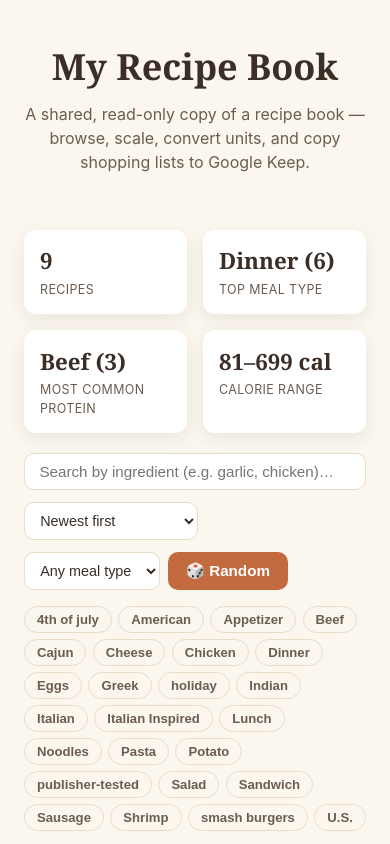
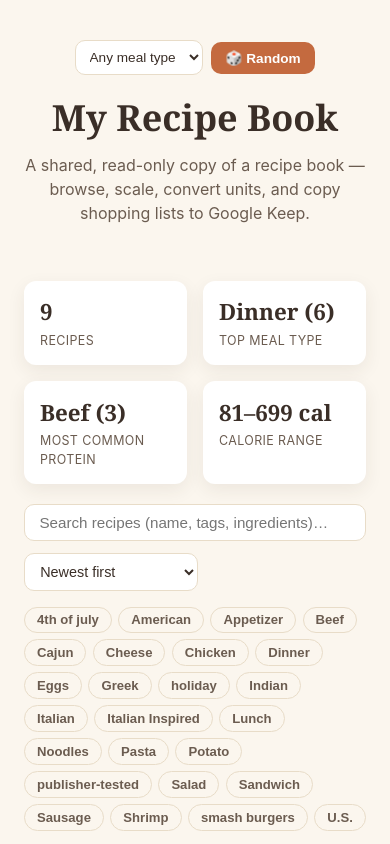
Before and after one commit to Gnomon7/recipe-rewriter, a browser extension: page docs/index.html in a window 390 px wide. Shown: the top 844 px of the page. Drawn offline with Linux system fonts and the light colour scheme.

Commit message:
Broaden search, unify meal-type filter, move Random to header
- matchesSearch now checks title, tags, ingredients, instructions, and
  source URL -- not just ingredients. Fixes two real gaps: typing a
  tag like "4th of july" found nothing (tags were clickable but not
  searchable), and recipe names didn't match either.
- The meal-type dropdown previously only fed the Random button; it now
  drives the same activeTag state as the tag-filter pills, so picking
  a meal type actually filters the grid too. Both controls stay in
  sync in either direction (clicking a meal-type tag pill updates the
  dropdown, and vice versa) via a new setActiveTag/syncMealTypeSelect
  pair, rather than tracking two independent filter states.
- Random now draws from getFilteredRecipes() (tag + search combined)
  instead of re-reading the dropdown directly, so "random" means
  "random among what's currently visible," including search matches.
- Moved the meal-type select and Random button out of the dashboard
  controls row and into the header, next to Refresh Live Site -- all
  three global actions in one place. Added a narrow-viewport fallback
  so the header row stacks above the title instead of overlapping it.
- Re-ran npm run publish so the shared site picks this up too.

```diff
--- a/docs/book.js
+++ b/docs/book.js
@@ -84,10 +84,48 @@ function renderRandomMealTypeOptions() {
     + mealTags.map((t) => `<option value="${escapeHtml(t)}">${escapeHtml(t)}</option>`).join('');
 }
 
+// Keeps the meal-type dropdown showing whatever tag is currently active (if
+// it's one of the meal-type options), or "Any meal type" otherwise -- the
+// dropdown and the tag-filter pills are two views onto the same activeTag.
+function syncMealTypeSelect() {
+  const select = document.getElementById('random-meal-type');
+  const match = Array.from(select.options).find(
+    (o) => o.value && activeTag && o.value.toLowerCase() === activeTag.toLowerCase()
+  );
+  select.value = match ? match.value : '';
+}
+
+// Sets the shared tag filter from either the tag-pill bar or the meal-type
+// dropdown, and keeps both controls in sync with the result.
+function setActiveTag(tag) {
+  activeTag = tag || null;
+  renderTagFilter();
+  syncMealTypeSelect();
+  renderGrid();
+}
+
+// The recipes currently matching both the tag filter and the search box
+// (unsorted) -- shared by the grid and the Random button, so "random" means
+// "random among what I'm currently looking at."
+function getFilteredRecipes() {
+  const byTag = activeTag ? allRecipes.filter((r) => hasTag(r, activeTag)) : allRecipes.slice();
+  return byTag.filter((r) => matchesSearch(r, searchQuery));
+}
+
+// Searches across everything meaningful about a recipe -- title, tags,
+// ingredients, instructions, and source -- not just ingredients, so typing
+// a tag ("4th of july"), a recipe name, or a technique all find something.
 function matchesSearch(recipe, query) {
   if (!query) return true;
   const q = query.toLowerCase();
-  return (recipe.ingredients || []).some((i) => i.toLowerCase().includes(q));
+  const haystack = [
+    recipe.title,
+    ...(recipe.tags || []),
+    ...(recipe.ingredients || []),
+    ...(recipe.instructionsOriginal || []),
+    recipe.sourceUrl,
+  ];
+  return haystack.some((field) => typeof field === 'string' && field.toLowerCase().includes(q));
 }
 
 function sortRecipes(recipes, mode) {
@@ -130,6 +168,7 @@ async function loadRecipes() {
     dashboard.hidden = false;
     renderStats();
     renderRandomMealTypeOptions();
+    syncMealTypeSelect();
     renderTagFilter();
     renderGrid();
   } catch (err) {
@@ -157,18 +196,14 @@ function renderTagFilter() {
   bar.querySelectorAll('.tag-pill').forEach((btn) => {
     btn.addEventListener('click', () => {
       const tag = btn.dataset.tag;
-      activeTag = activeTag && activeTag.toLowerCase() === tag.toLowerCase() ? null : tag;
-      renderTagFilter();
-      renderGrid();
+      setActiveTag(activeTag && activeTag.toLowerCase() === tag.toLowerCase() ? null : tag);
     });
   });
 }
 
 function renderGrid() {
   const grid = document.getElementById('recipe-grid');
-  let filtered = activeTag ? allRecipes.filter((r) => hasTag(r, activeTag)) : allRecipes.slice();
-  filtered = filtered.filter((r) => matchesSearch(r, searchQuery));
-  filtered = sortRecipes(filtered, sortMode);
+  const filtered = sortRecipes(getFilteredRecipes(), sortMode);
 
   if (!filtered.length) {
     const bits = [];
@@ -246,11 +281,14 @@ document.getElementById('sort-select').addEventListener('change', (e) => {
   renderGrid();
 });
 
+document.getElementById('random-meal-type').addEventListener('change', (e) => {
+  setActiveTag(e.target.value || null);
+});
+
 document.getElementById('random-btn').addEventListener('click', () => {
-  const mealType = document.getElementById('random-meal-type').value;
-  const pool = mealType ? allRecipes.filter((r) => hasTag(r, mealType)) : allRecipes;
+  const pool = getFilteredRecipes();
   if (!pool.length) {
-    alert('No recipes match that meal type yet.');
+    alert('No recipes match the current filters.');
     return;
   }
   const pick = pool[Math.floor(Math.random() * pool.length)];
--- a/docs/index.html
+++ b/docs/index.html
@@ -9,7 +9,13 @@
 <body>
 <script>window.RECIPE_BOOK_STATIC = true;</script>
 <header class="site-header">
-  <button type="button" id="refresh-live-btn" class="btn btn-primary refresh-live-btn" hidden>🚀 Refresh Live Site</button>
+  <div class="header-actions">
+    <select id="random-meal-type" class="sort-select" aria-label="Filter (and randomize) by meal type">
+      <option value="">Any meal type</option>
+    </select>
+    <button type="button" id="random-btn" class="btn btn-primary btn-small">🎲 Random</button>
+    <button type="button" id="refresh-live-btn" class="btn btn-primary btn-small" hidden>🚀 Refresh Live Site</button>
+  </div>
   <h1>My Recipe Book</h1>
   <p id="tagline" class="tagline">Recipes captured from around the web, cleaned up and ready to cook from.</p>
 </header>
@@ -22,20 +28,14 @@
         id="ingredient-search"
         type="search"
         class="search-input"
-        placeholder="Search by ingredient (e.g. garlic, chicken)…"
-        aria-label="Search recipes by ingredient"
+        placeholder="Search recipes (name, tags, ingredients)…"
+        aria-label="Search recipes by name, tag, or ingredient"
       />
       <select id="sort-select" class="sort-select" aria-label="Sort recipes">
         <option value="newest">Newest first</option>
         <option value="calories-asc">Calories: low to high</option>
         <option value="calories-desc">Calories: high to low</option>
       </select>
-      <div class="random-picker">
-        <select id="random-meal-type" aria-label="Meal type for random pick">
-          <option value="">Any meal type</option>
-        </select>
-        <button type="button" id="random-btn" class="btn btn-primary">🎲 Random</button>
-      </div>
     </div>
 
     <div id="tag-filter" class="tag-filter" role="group" aria-label="Filter by tag" hidden></div>
--- a/docs/styles.css
+++ b/docs/styles.css
@@ -37,15 +37,31 @@ a { color: var(--terracotta-dark); }
 .site-header h1 { font-size: 2.25rem; }
 .site-header .tagline { color: var(--ink-soft); margin-top: 0.5rem; }
 
-.refresh-live-btn {
+.header-actions {
   position: absolute;
   top: 1rem;
   right: 1.5rem;
-  font-size: 0.85rem;
-  padding: 0.5rem 0.9rem;
+  display: flex;
+  flex-wrap: wrap;
+  justify-content: flex-end;
+  align-items: center;
+  gap: 0.5rem;
+  max-width: calc(100% - 3rem);
 }
 
-.refresh-live-btn:disabled {
+.header-actions .btn-small { font-size: 0.85rem; padding: 0.5rem 0.9rem; }
+.header-actions select { padding: 0.5rem 0.6rem; font-size: 0.85rem; }
+
+@media (max-width: 640px) {
+  .header-actions {
+    position: static;
+    justify-content: center;
+    max-width: none;
+    margin-bottom: 1rem;
+  }
+}
+
+#refresh-live-btn:disabled {
   opacity: 0.6;
   cursor: default;
 }
@@ -123,19 +139,13 @@ main {
   font-size: 0.95rem;
 }
 
-.sort-select, .random-picker select {
+.sort-select {
   padding: 0.55rem 0.7rem;
   border: 1px solid var(--line);
   border-radius: 10px;
   background: var(--card);
   color: var(--ink);
   font-size: 0.9rem;
-}
-
-.random-picker {
-  display: flex;
-  gap: 0.5rem;
-  align-items: center;
 }
 
 .cal-chip, .made-chip {
--- a/public/styles.css
+++ b/public/styles.css
@@ -37,15 +37,31 @@ a { color: var(--terracotta-dark); }
 .site-header h1 { font-size: 2.25rem; }
 .site-header .tagline { color: var(--ink-soft); margin-top: 0.5rem; }
 
-.refresh-live-btn {
+.header-actions {
   position: absolute;
   top: 1rem;
   right: 1.5rem;
-  font-size: 0.85rem;
-  padding: 0.5rem 0.9rem;
+  display: flex;
+  flex-wrap: wrap;
+  justify-content: flex-end;
+  align-items: center;
+  gap: 0.5rem;
+  max-width: calc(100% - 3rem);
 }
 
-.refresh-live-btn:disabled {
+.header-actions .btn-small { font-size: 0.85rem; padding: 0.5rem 0.9rem; }
+.header-actions select { padding: 0.5rem 0.6rem; font-size: 0.85rem; }
+
+@media (max-width: 640px) {
+  .header-actions {
+    position: static;
+    justify-content: center;
+    max-width: none;
+    margin-bottom: 1rem;
+  }
+}
+
+#refresh-live-btn:disabled {
   opacity: 0.6;
   cursor: default;
 }
@@ -123,19 +139,13 @@ main {
   font-size: 0.95rem;
 }
 
-.sort-select, .random-picker select {
+.sort-select {
   padding: 0.55rem 0.7rem;
   border: 1px solid var(--line);
   border-radius: 10px;
   background: var(--card);
   color: var(--ink);
   font-size: 0.9rem;
-}
-
-.random-picker {
-  display: flex;
-  gap: 0.5rem;
-  align-items: center;
 }
 
 .cal-chip, .made-chip {
```
Also changed, not shown: public/book.js (+48 -10 lines), public/index.html (+9 -9 lines).
